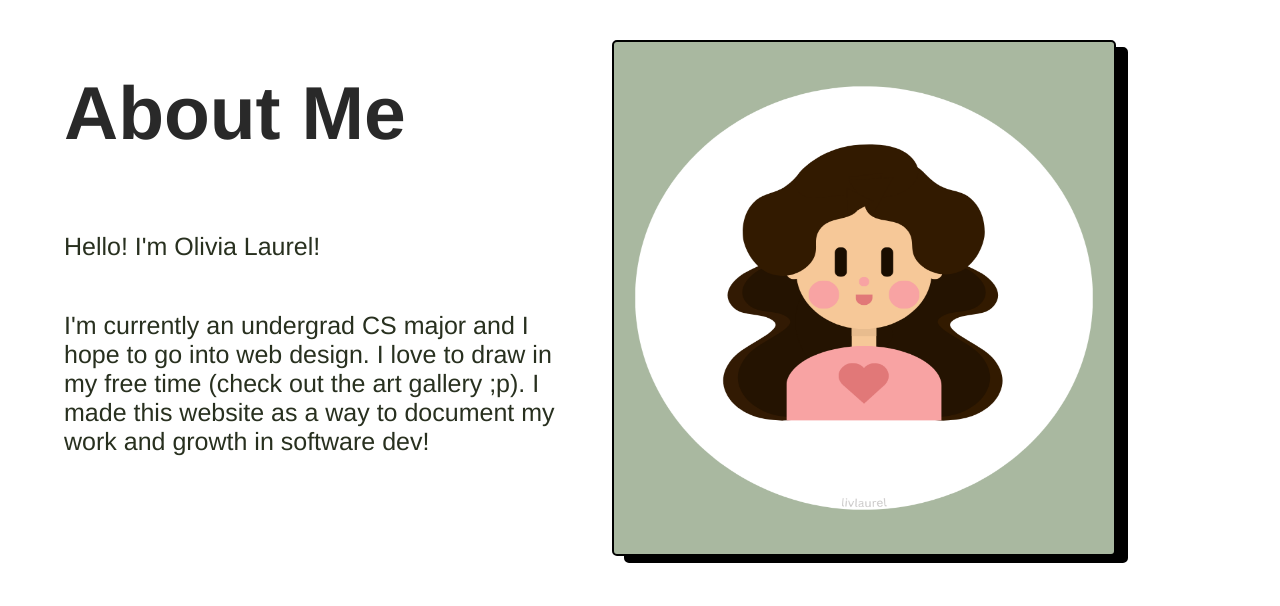
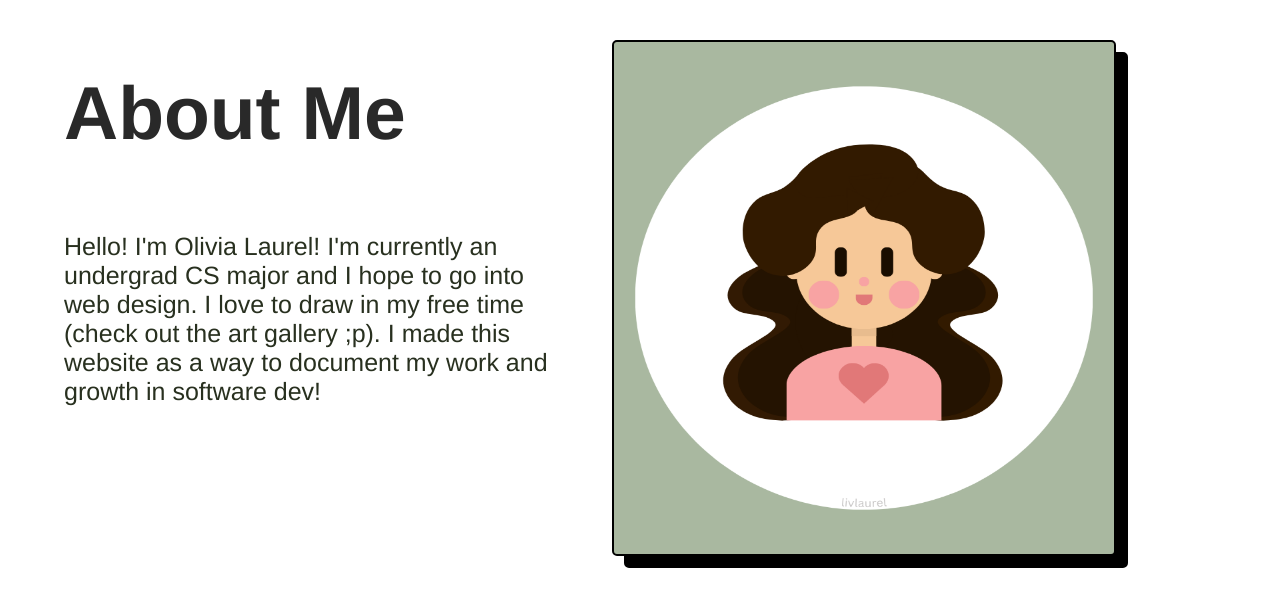
Before and after one commit to livlaurel/personalwebsite, a React (Create React App) app: page /about in a window 1280 px wide. Shown: the top 606 px of the page. Built offline with nearby package versions, Linux system fonts and the light colour scheme.

Commit message:
about me animatione

```diff
--- a/src/about/about.css
+++ b/src/about/about.css
@@ -16,17 +16,19 @@
   width: 60%;
 }
 
+.about-container p {
+    font-size: 25px;
+    color: #28301f;
+    max-width: 500px;
+    background-color: #ffffff;
+    z-index: 2;
+}
+
 .about-container h1 {
     font-size: 75px;
     color: #292929;
-    animation: slideUpPop 0.5s cubic-bezier(0.68, -0.55, 0.27, 1.55);
-}
-
-
-.about-container p {
-  font-size: 25px;
-  color: #28301f;
-  max-width: 500px;
+    animation: silppy 1s;
+    z-index: 1;
 }
 
 .pic-container {
@@ -42,7 +44,7 @@
 .picframe {
   background-color: #a9b8a0;
   border: 2px solid #000000;
-  filter: drop-shadow(12px 7px 0px #000000);
+  filter: drop-shadow(12px 12px 0px #000000);
   display: flex;
   justify-content: center;
   align-items: center;
@@ -54,6 +56,7 @@
   transition: background-color 0.3s;
   margin-right: 100px;
   margin-top: 20px;
+  animation: slideUpPop 0.8s cubic-bezier(0.68, -0.55, 0.27, 1.55);
 }
 
 .picframe img {
@@ -81,3 +84,14 @@
       transform: scale(1);
     }
 }
+
+@keyframes silppy {
+    from{
+        transform: translateY(300%);
+        opacity: 1;
+    }
+    to{
+        transform: translateY(0);
+        opacity: 1;
+    }
+}
--- a/src/about/about.tsx
+++ b/src/about/about.tsx
@@ -7,8 +7,7 @@ const About: React.FC = () => {
     <div className="container">
       <div className="about-container">
         <h1>About Me</h1>
-        <p>Hello! I'm Olivia Laurel!</p>
-        <p>I'm currently an undergrad CS major and I hope to go into web design. I love to draw in my free time (check out the art gallery ;p). I made this website as a way to document my work and growth in software dev!</p>
+        <p>Hello! I'm Olivia Laurel! I'm currently an undergrad CS major and I hope to go into web design. I love to draw in my free time (check out the art gallery ;p). I made this website as a way to document my work and growth in software dev!</p>
       </div>
 
       <div className="pic-container">
```
